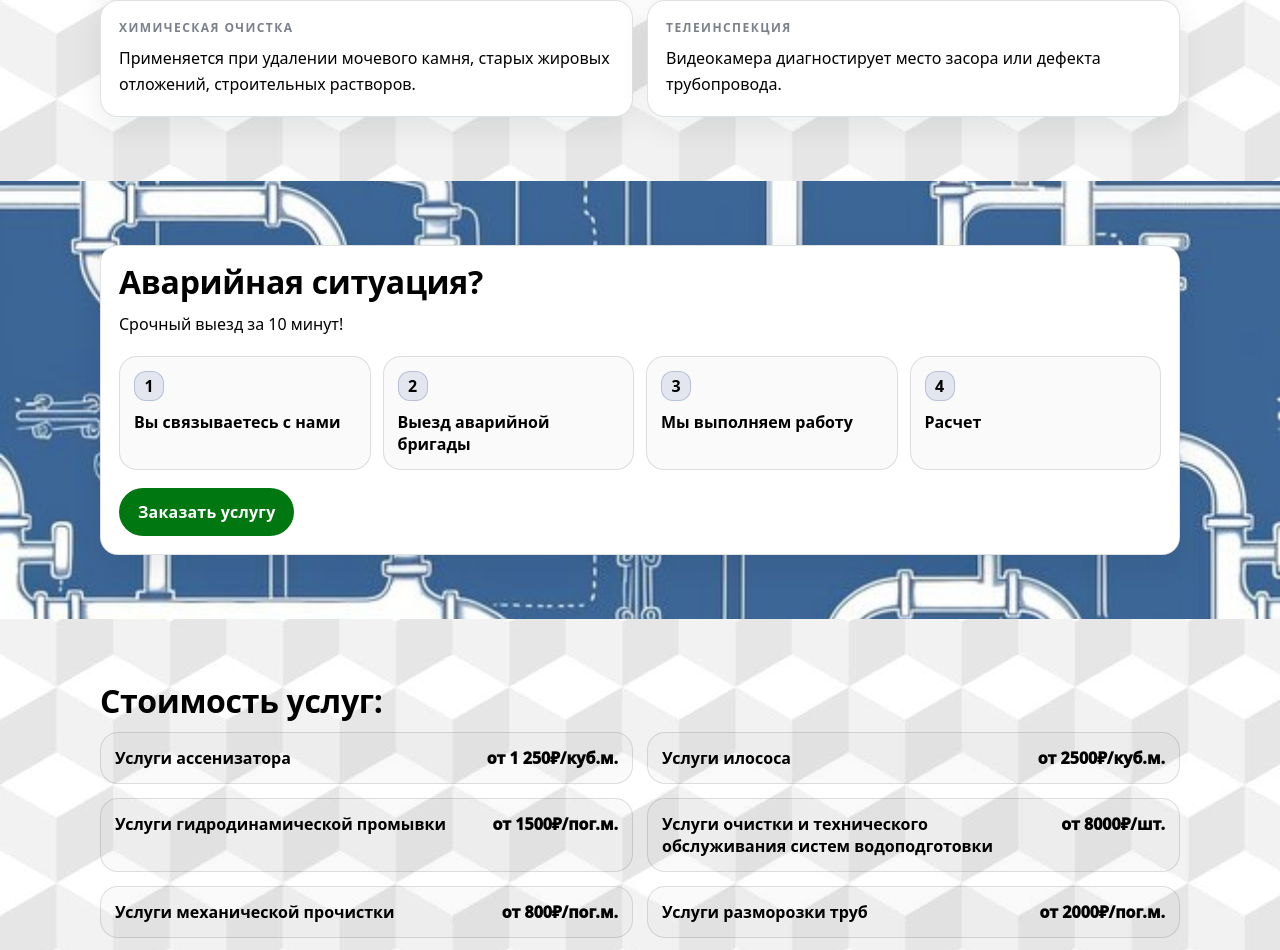
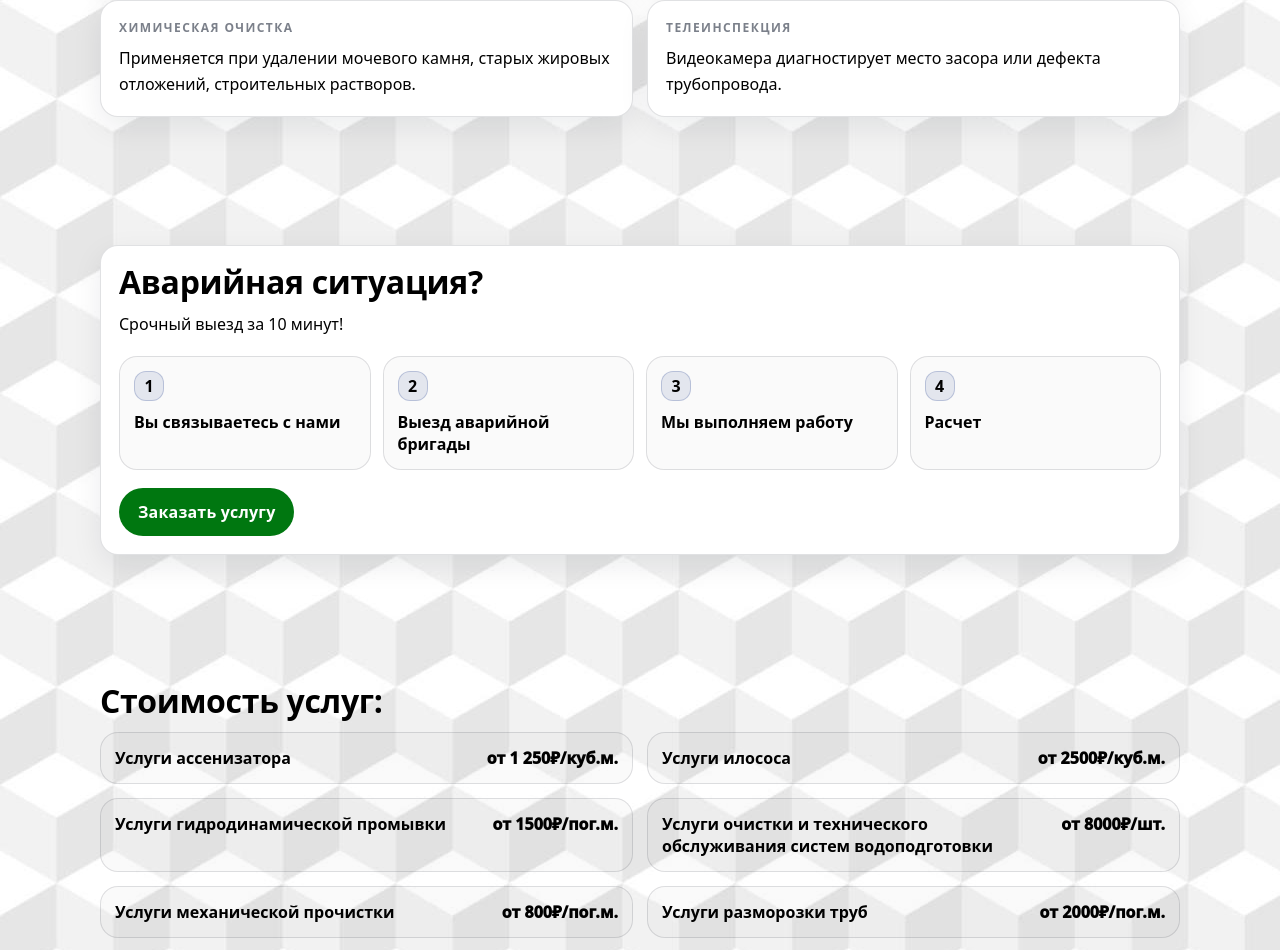
Before and after one commit to AndreyLyulekin/Bondarenko, a Next.js app: page / in a window 1280 px wide. Shown: the part 1546-2496 px from the top of the page. Built offline with nearby package versions, Linux system fonts and the light colour scheme.

Commit message:
rm tubes_bg

```diff
--- a/src/app/page.module.css
+++ b/src/app/page.module.css
@@ -364,15 +364,6 @@
   margin-bottom: 10px;
 }
 
-.how{
-  padding: 64px 0;
-  background-image:
-    url('../../public/tubes_bg.jpg');
-  background-position: center;
-  background-repeat: no-repeat;
-  background-size: cover;
-}
-
 .about{
   padding: 64px 0;
   background-image:
--- a/src/app/page.tsx
+++ b/src/app/page.tsx
@@ -111,7 +111,7 @@ export default function Page() {
         </section>
 
         {/* HOW WE WORK */}
-        <section id={c.how.id} className={`${styles.section} ${styles.how}`}>
+        <section id={c.how.id} className={styles.section}>
           <div className={styles.container}>
             <div className={`${styles.card} ${styles.cardPad}`}>
               <h2 className={styles.h2}>{c.how.title}</h2>
```
Also changed, not shown: public/tubes_bg.jpg (deleted).
